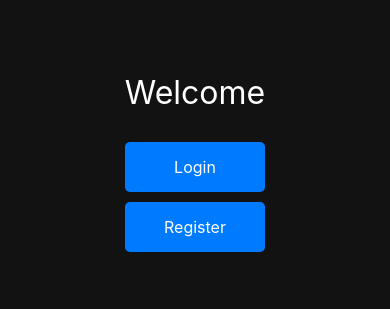
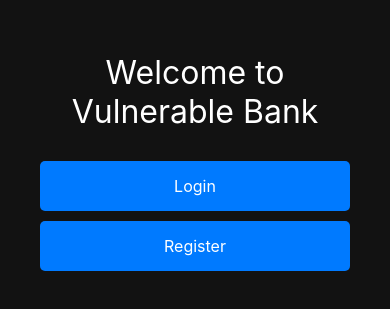
Before and after one commit to Commando-X/vuln-bank-mobile, a React Native app: screen / in a window 390 px wide. Shown: the part 255-564 px from the top of the page. Built offline with nearby package versions, Linux system fonts and the light colour scheme.

Commit message:
Added vulns, changed app icon

```diff
--- a/App.tsx
+++ b/App.tsx
@@ -6,7 +6,7 @@ import Icon from 'react-native-vector-icons/FontAwesome';
 // Screen Components
 const WelcomeScreen: React.FC<{ onLoginPress: () => void; onRegisterPress: () => void }> = ({ onLoginPress, onRegisterPress }) => (
   <View style={styles.centeredContainer}>
-    <Text style={styles.title}>Welcome</Text>
+    <Text style={styles.title}>Welcome to Vulnerable Bank</Text>
     <CustomButton title="Login" onPress={onLoginPress} isFullWidth />
     <CustomButton title="Register" onPress={onRegisterPress} isFullWidth />
   </View>
```
Also changed, not shown: 9 other files (tests, documents, lock files or other folders).
